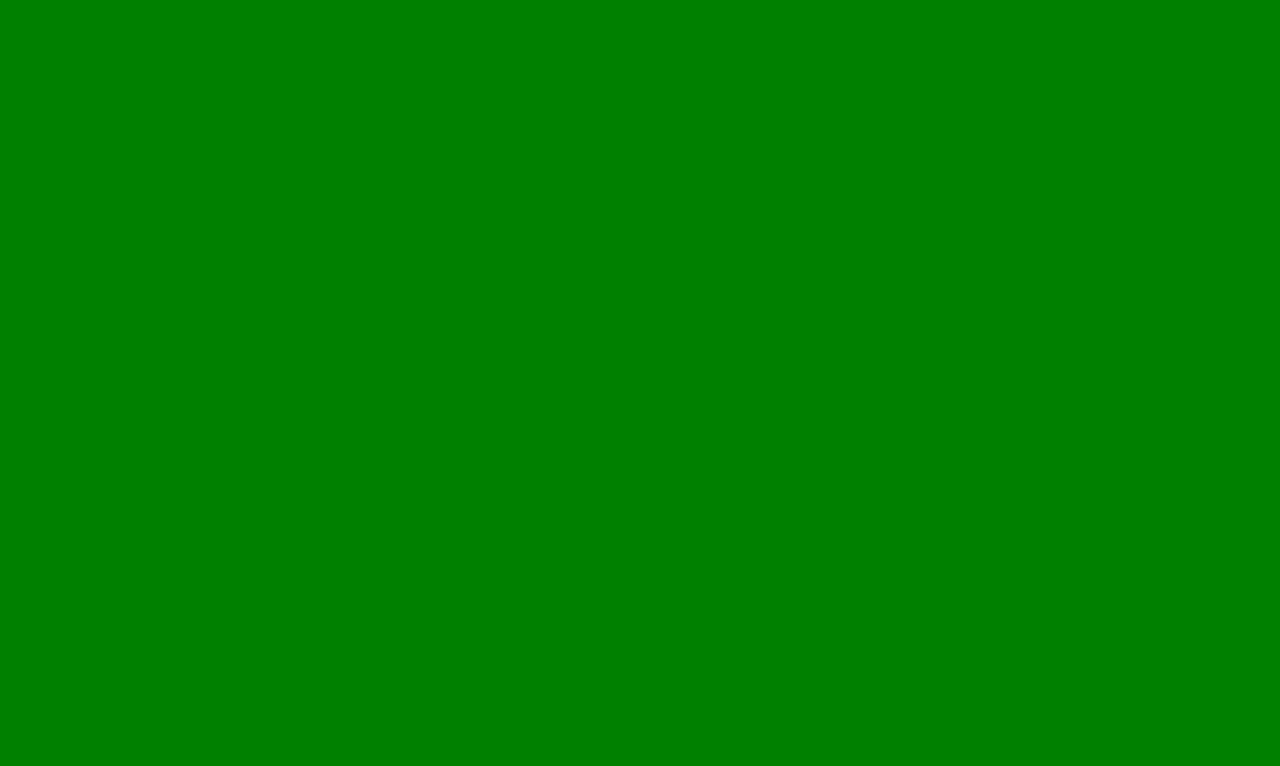
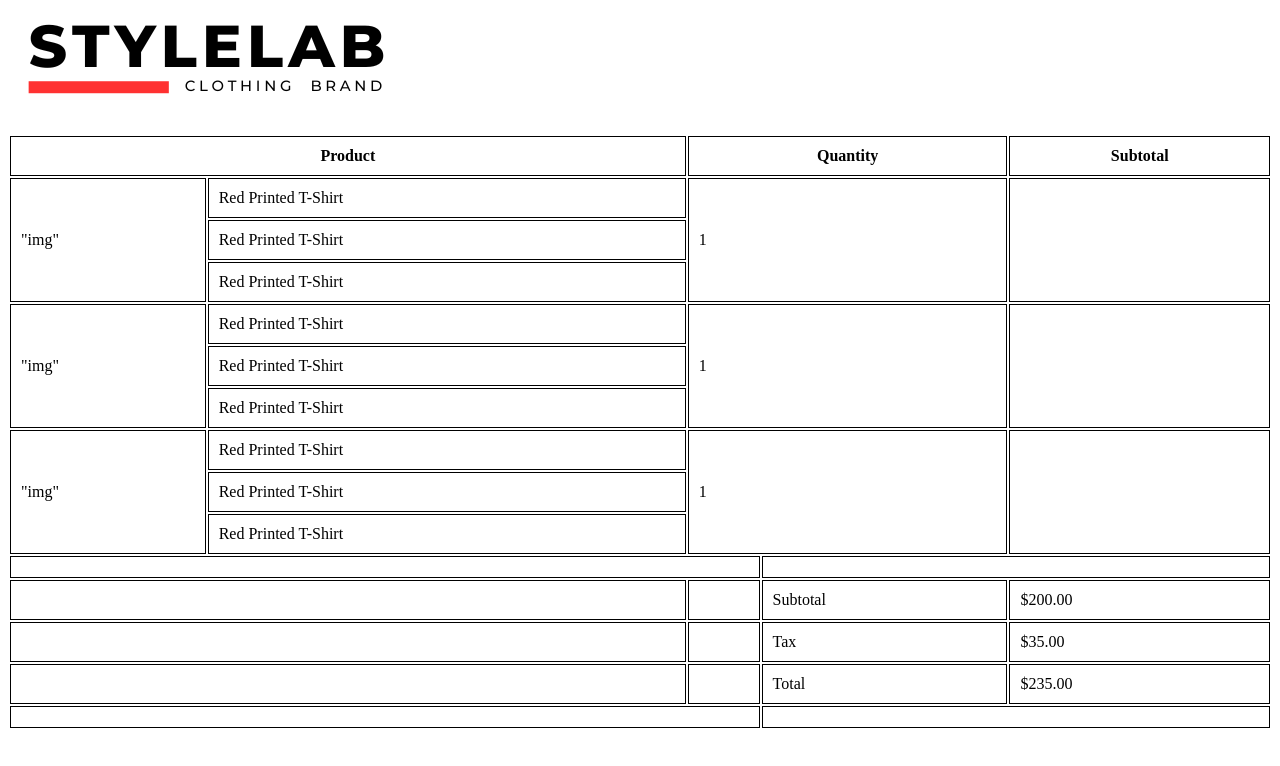
Before and after one commit to mwojcickaa/Shopping-Cart-Page, a website: page index.html in a window 1280 px wide. Drawn offline with Linux system fonts and the light colour scheme.

Commit message:
Create first structure HTML

```diff
--- a/index.html
+++ b/index.html
@@ -1,13 +1,102 @@
 <!DOCTYPE html>
 <html lang="en">
+
 <head>
     <meta charset="UTF-8">
     <meta name="viewport" content="width=device-width, initial-scale=1.0">
     <link rel="stylesheet" href="dist/css/style.css">
     <title>Shopping Cart Page</title>
+</head>
 
-</head>
 <body>
-    <script src="dist/app.js"></script>
+    <header>
+        <img src="./src/img/logo.png">
+    </header>
+    <table style="width:100%">
+        <thead class="iformation-bar">
+            <tr>
+                <th colspan="2" class="information-bar__item">Product</th>
+                <th colspan="2" class="information-bar__item">Quantity</th>
+                <th class="information-bar__item">Subtotal</th>
+            </tr>
+        </thead>
+        <tbody>
+            <tr>
+                <td rowspan="3">
+                    "img"
+                </td>
+                <td>Red Printed T-Shirt</td>
+                <td rowspan="3" colspan="2">1</td>
+                <td rowspan="3"></td>
+            </tr>
+            <tr>
+                <td>Red Printed T-Shirt</td>
+            </tr>
+            <tr>
+                <td>Red Printed T-Shirt</td>
+            </tr>
+            <tr>
+                <td rowspan="3">
+                    "img"
+                </td>
+                <td>Red Printed T-Shirt</td>
+                <td rowspan="3" colspan="2">1</td>
+                <td rowspan="3"></td>
+            </tr>
+            <tr>
+                <td>Red Printed T-Shirt</td>
+            </tr>
+            <tr>
+                <td>Red Printed T-Shirt</td>
+            </tr>
+            <tr>
+                <td rowspan="3">
+                    "img"
+                </td>
+                <td>Red Printed T-Shirt</td>
+                <td rowspan="3" colspan="2">1</td>
+                <td rowspan="3"></td>
+            </tr>
+            <tr>
+                <td>Red Printed T-Shirt</td>
+            </tr>
+            <tr>
+                <td>Red Printed T-Shirt</td>
+            </tr>
+        </tbody>
+        <tfoot>
+            <tr>
+                <td colspan="3"></td>
+                <td colspan="2"></td>
+            </tr>
+            <tr>
+                <td colspan="2"></td>
+                <td></td>
+                <td>Subtotal</td>
+                <td>$200.00</td>
+            </tr>
+            <tr>
+                <td colspan="2"></td>
+                <td></td>
+                <td>Tax</td>
+                <td>$35.00</td>
+            </tr>
+            <tr>
+                <td colspan="2"></td>
+                <td></td>
+                <td>Total</td>
+                <td>$235.00</td>
+            </tr>
+            <tr>
+                <td colspan="3"></td>
+                <td colspan="2"></td>
+            </tr>
+        </tfoot>
+        </main>
+        <footer class="footer">
+            <h5 class="footer__title"></h5>
+        </footer>
+        <script src="dist/app.js"></script>
 </body>
+
 </html>
--- a/src/scss/style.scss
+++ b/src/scss/style.scss
@@ -1,5 +1,4 @@
-$background-color: green;
-
-body {
-    background-color: $background-color;
+tbody, th, tr, td {
+    border: 1px solid black;
+    padding: 10px;
 }
```
Also changed, not shown: dist/css/style.css, src/img/logo.png (added), 1 other file.
